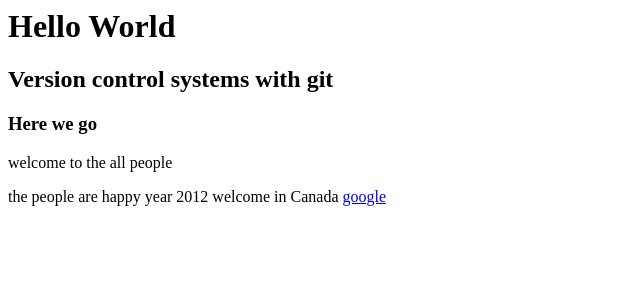
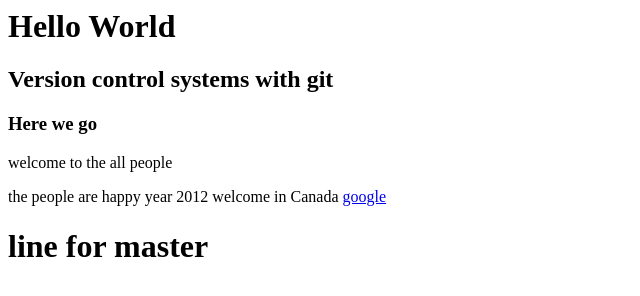
Before and after one commit to Amer-Al-Trabulsi/new.project, a plain HTML site: page page1.html in a window 1280 px wide. Shown: the whole page, without its empty margins (0-640 px from the left). Drawn offline with Linux system fonts and the light colour scheme.

Commit message:
ADDMaster Line

```diff
--- a/page1.html
+++ b/page1.html
@@ -11,5 +11,6 @@
         <p2> year 2012</p2>
         <spam> welcome in Canada </spam>
         <a href="www.google.com" > google </a>
+        <h1> line for master </h1>
     </body>
 </html>
```
